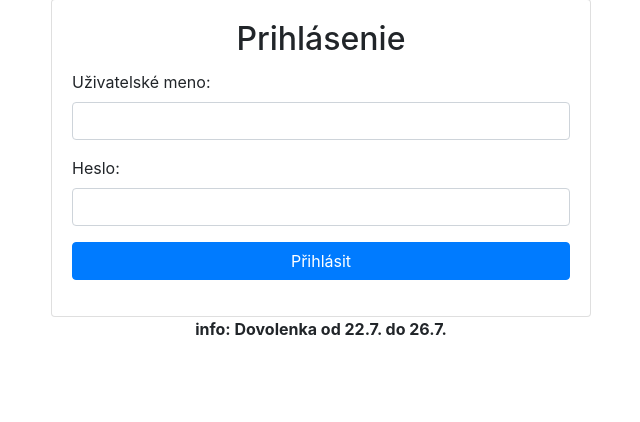
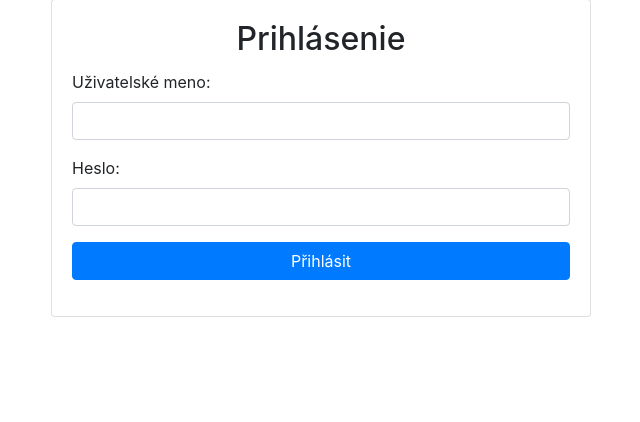
Before and after one commit to silverminesro/silverapp, a Flask app: page /login in a window 1280 px wide. Shown: the part 49-471 px from the top of the page, without its empty margins (319-959 px from the left). Run offline with Flask 3, Linux system fonts and the light colour scheme; some libraries are stand-ins or nearby versions.

Commit message:
Add files via upload

```diff
--- a/templates/login.html
+++ b/templates/login.html
@@ -50,7 +50,7 @@
     </style>
 </head>
 <body>
-    <p class="center-bold">info: Dovolenka od 22.7. do 26.7.</p>
+    <!-- <p class="center-bold">info: Dovolenka od 22.7. do 26.7.</p> -->
     <!-- informačný panel -->
 
 </body>
```
